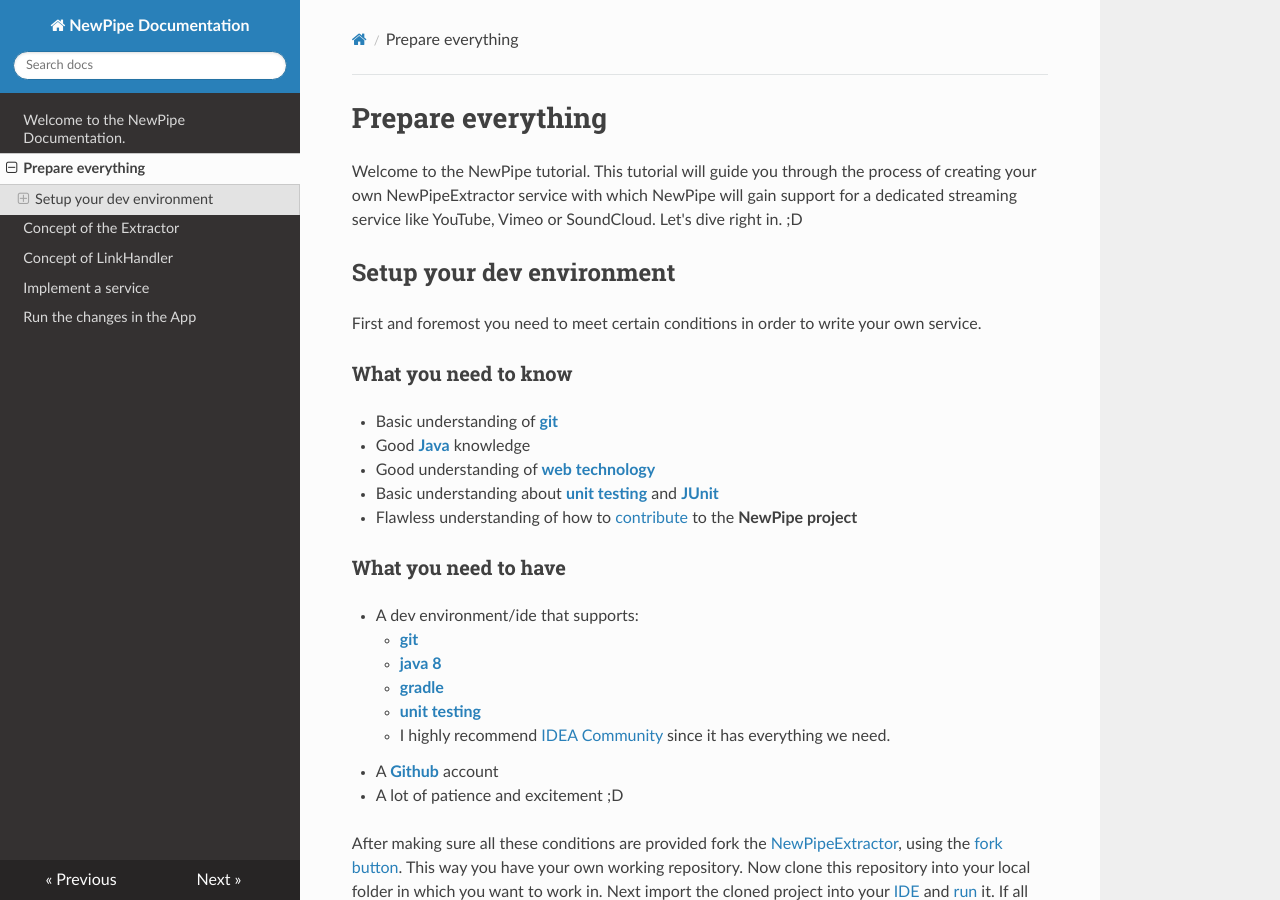
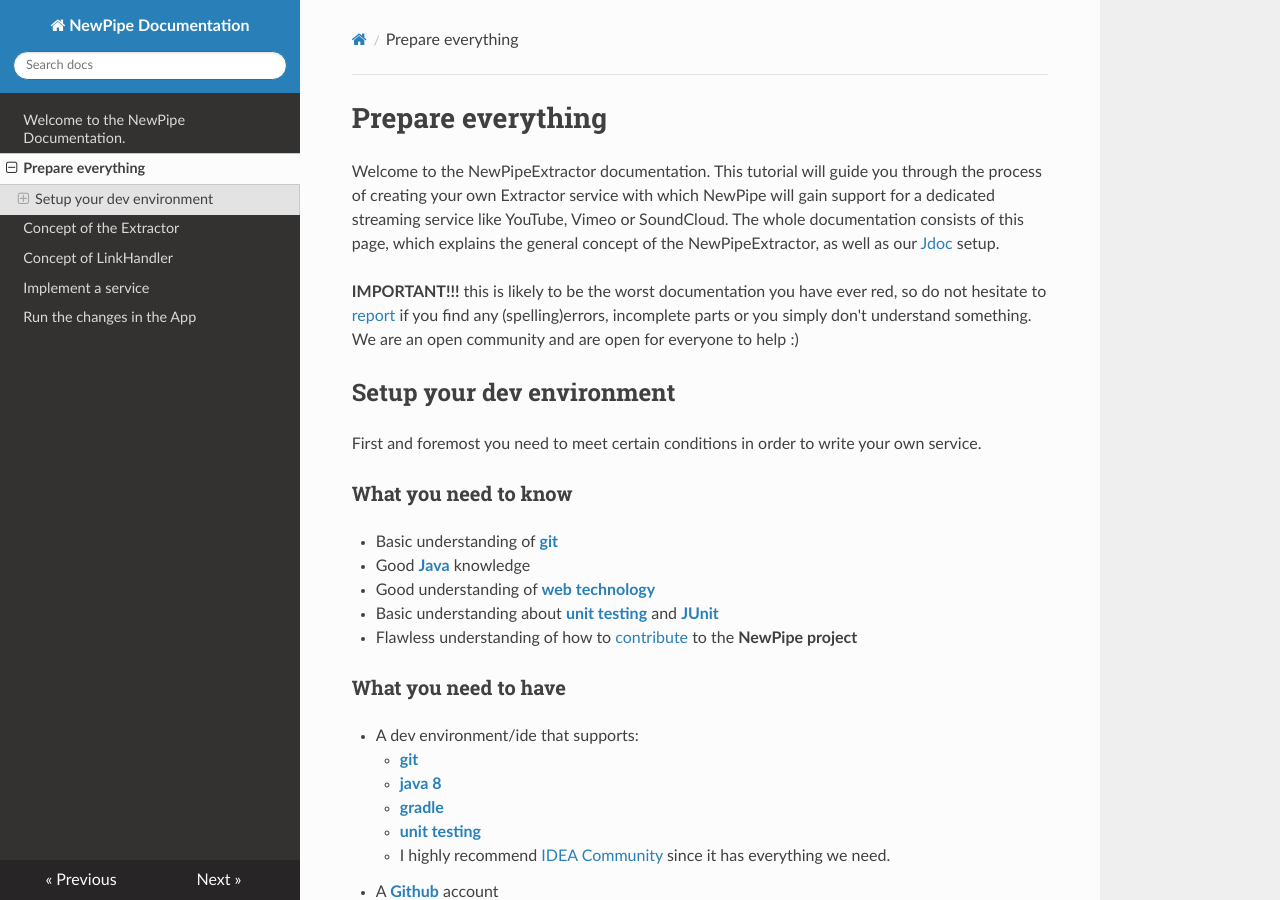
Before and after one commit to TeamNewPipe/documentation, an MkDocs documentation site: the page built from docs/00_Prepare_everything.md, in a window 1280 px wide and 900 px high. Built offline with MkDocs 1.6.1, drawn with Linux system fonts in a browser that asks for light colours; nearby versions of some CDN libraries; library files that are not in the unit come from our copies.

Commit message:
fix some parts and add description about documentation

```diff
--- a/docs/00_Prepare_everything.md
+++ b/docs/00_Prepare_everything.md
@@ -1,8 +1,14 @@
 # Prepare everything
 
-Welcome to the NewPipe tutorial. This tutorial will guide you through the process of creating your own NewPipeExtractor
-service with which NewPipe will gain support for a dedicated streaming service like YouTube, Vimeo or SoundCloud. Let's
-dive right in. ;D
+Welcome to the NewPipeExtractor documentation. This tutorial will guide you through the process of creating your own Extractor
+service with which NewPipe will gain support for a dedicated streaming service like YouTube, Vimeo or SoundCloud.
+The whole documentation consists of this page, which explains the general concept of the NewPipeExtractor, as well as our
+[Jdoc](https://teamnewpipe.github.io/NewPipeExtractor/javadoc/) setup.
+
+__IMPORTANT!!!__ this is likely to be the worst documentation you have ever red, so do not hesitate to
+[report](https://github.com/teamnewpipe/documentation/issues) if
+you find any (spelling)errors, incomplete parts or you simply don't understand something. We are an open community
+and are open for everyone to help :)
 
 ## Setup your dev environment
 
```
Also changed, not shown: docs/04_Run_changes_in_App.md (+1 -1 lines).
